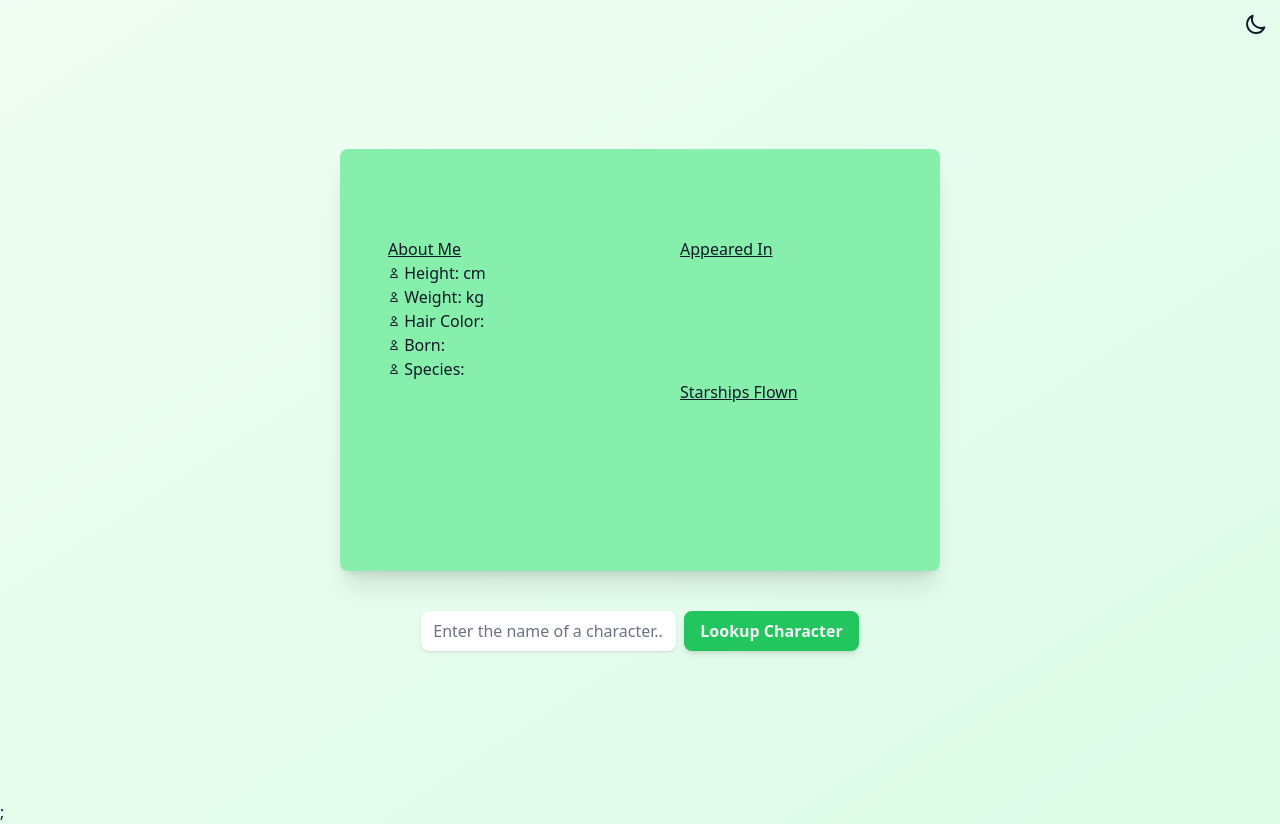
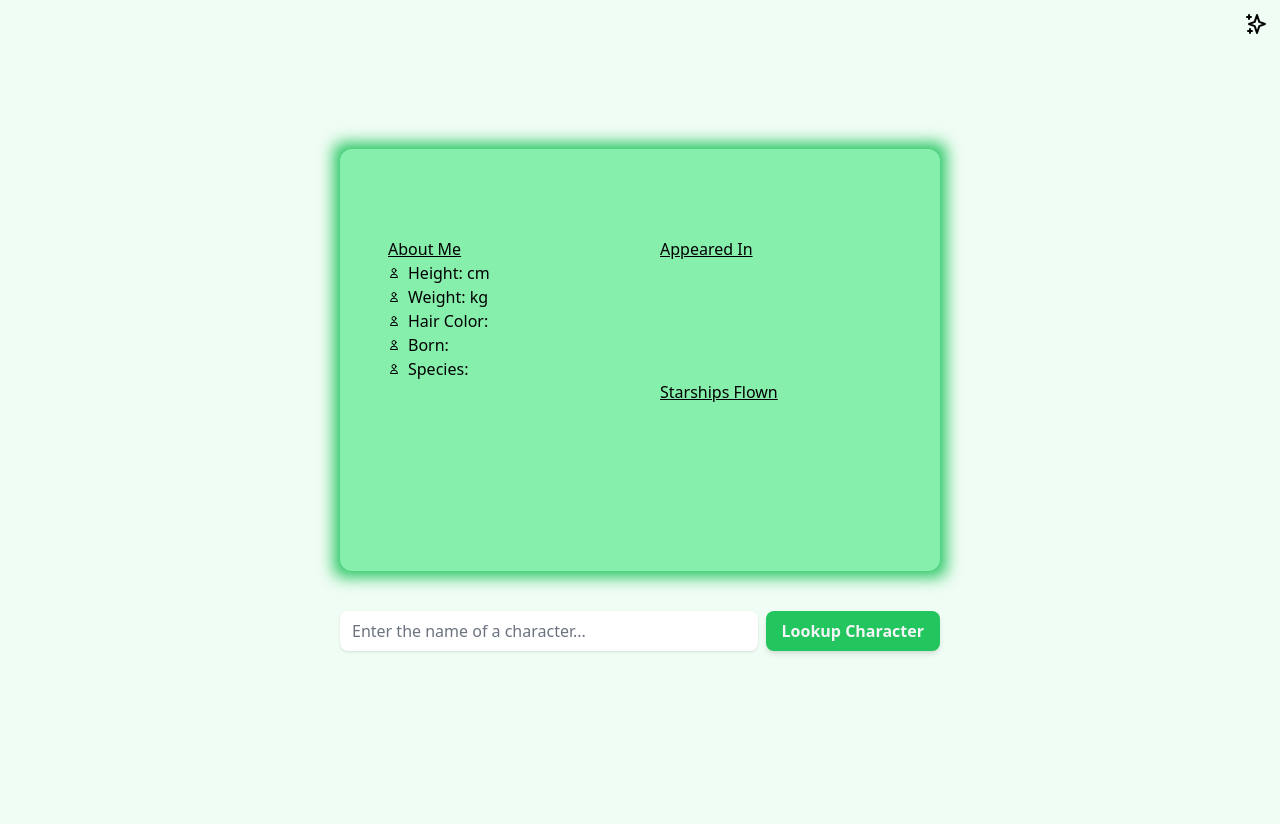
Before and after one commit to dsuroviec/star-stars, a Next.js app: page / in a window 1280 px wide. After the commit the page ends 800 px from the top, so only its background shows below. Built offline with nearby package versions, Linux system fonts and the light colour scheme.

Commit message:
Responsiveness and styling, add error if no match for searched name

```diff
--- a/components/Button.tsx
+++ b/components/Button.tsx
@@ -4,7 +4,7 @@ const Button = ({
 }: React.ComponentPropsWithoutRef<"button">) => {
   return (
     <button
-      className={` dark:bg-red-700 dark:focus:ring-2 dark:focus:ring-red-900 focus:ring-green-700 focus:outline-none focus:ring-2 text-gray-100 bg-green-500 hover:bg-green-600 shadow-md font-bold py-2 px-4 rounded-lg ${className} `}
+      className={` dark:bg-red-600  dark:hover:bg-red-700 dark:focus:ring-2 dark:focus:ring-red-900 focus:ring-green-700 focus:outline-none focus:ring-2 text-gray-100 bg-green-500 hover:bg-green-600 shadow-md font-bold py-2 px-4 rounded-lg ${className} `}
       {...props}
     ></button>
   );
--- a/pages/_app.tsx
+++ b/pages/_app.tsx
@@ -5,7 +5,7 @@ import { ThemeProvider } from "next-themes";
 function MyApp({ Component, pageProps }: AppProps) {
   return (
     <ThemeProvider attribute="class">
-      <Component {...pageProps} />;
+      <Component {...pageProps} />
     </ThemeProvider>
   );
 }
--- a/pages/_document.js
+++ b/pages/_document.js
@@ -5,8 +5,8 @@ export default function Document() {
     <Html>
       <Head />
       <body
-        class="bg-gradient-to-br from-green-50 to-green-100 dark:from-gray-800
-        dark:to-gray-900 text-gray-900 dark:text-gray-200 "
+        className="dark:bg-[#1c1c1f]
+        bg-green-50"
       >
         <Main />
         <NextScript />
--- a/pages/index.tsx
+++ b/pages/index.tsx
@@ -2,9 +2,8 @@ import { useState } from "react";
 import type { NextPage } from "next";
 import Head from "next/head";
 import Image from "next/image";
-
 import {
-  MoonIcon,
+  SparklesIcon,
   SunIcon,
   PaperAirplaneIcon,
   VideoCameraIcon,
@@ -20,7 +19,7 @@ import { useTheme } from "next-themes";
 // Finish dark/light mode colors
 // Add validations:Need an error when there is no match, and return when no data.
 
-const Home: NextPage = () => {
+const Home: NextPage = (p) => {
   interface Character {
     name: string;
     height: number;
@@ -35,7 +34,7 @@ const Home: NextPage = () => {
   const [species, setSpecies] = useState<any>([]);
   const [films, setFilms] = useState<any>([]);
   const [starships, setStarships] = useState<any>([]);
-
+  const [showError, setShowError] = useState(false);
   const { name, height, mass, hair_color, birth_year } = character || {};
 
   // controls dark/light mode, and favicon to match up with mode
@@ -44,10 +43,9 @@ const Home: NextPage = () => {
     theme === "dark" ? "/skywalker.ico" : "/vader.ico"
   );
 
-  console.log(theme);
-
+  console.log(showError);
   return (
-    <div className="h-screen w-screen">
+    <div className="h-screen w-screen relative p-2">
       <button
         className={`absolute top-1 right-1 p-2 ${
           theme === "dark" ? "hover:text-yellow-300" : "hover:text-indigo-500"
@@ -61,76 +59,80 @@ const Home: NextPage = () => {
             setFav("/vader.ico");
           }
         }}
+        aria-label="Change theme"
       >
         {theme === "dark" ? (
           <SunIcon className="w-6 h-6" />
         ) : (
-          <MoonIcon className="w-6 h-6" />
+          <SparklesIcon className="w-6 h-6" />
         )}
       </button>
 
       <Head>
         <title>Star Stars</title>
-        <meta name="description" content="Generated by create next app" />
+        {/* <meta name="Star" content="Generated by create next app" /> */}
         <link rel="icon" href={fav} />
       </Head>
 
-      <main className="max-w-[600px] min-h-screen flex flex-col mx-auto justify-center ">
-        <section id="Character">
-          <div className="bg-green-300 rounded-lg shadow-xl p-4 dark:bg-gray-800 dark:border-2 dark: border-red-900 ">
-            <h1 className="text-center h-10 font-extrabold text-3xl">{name}</h1>
-            <div className="flex min-h-[350px] p-8">
+      <main className="max-w-[600px] h-full flex flex-col mx-auto justify-center ">
+        <section id="Character" className="relative">
+          <div className=" bg-green-500 dark:bg-red-600 rounded-lg absolute -inset-1.5  blur"></div>
+          <div className="bg-green-300 relative rounded-xl p-4 dark:bg-[#161617] ">
+            <h1 className="text-center relative h-10 font-extrabold text-3xl">
+              {name}
+            </h1>
+            <div className="flex gap-10 min-h-[350px] p-8">
               <div className="basis-1/2">
                 <h2 className="underline ">About Me</h2>
                 <ul className="">
                   <li className="flex items-center">
-                    <UserIcon className="h-3 w-3" />
-                    &nbsp;Height:&nbsp;{height}cm
+                    <UserIcon className="mr-2 h-3 w-3" />
+                    Height:&nbsp;{height}cm
                   </li>
                   <li className="flex items-center">
-                    <UserIcon className="h-3 w-3" />
-                    &nbsp;Weight:&nbsp;{mass}kg
+                    <UserIcon className="mr-2 h-3 w-3" />
+                    Weight:&nbsp;{mass}kg
                   </li>
                   <li className="flex items-center">
-                    <UserIcon className="h-3 w-3" />
-                    &nbsp;Hair Color:&nbsp;{hair_color}
+                    <UserIcon className="mr-2 h-3 w-3" />
+                    Hair Color:&nbsp;{hair_color}
                   </li>
                   <li className="flex items-center">
-                    <UserIcon className="h-3 w-3" />
-                    &nbsp;Born:&nbsp;{birth_year}
+                    <UserIcon className="mr-2 h-3 w-3" />
+                    Born:&nbsp;{birth_year}
                   </li>
 
                   <li className="flex items-center">
-                    <UserIcon className="h-3 w-3 flex" />
-                    &nbsp;Species:&nbsp;
+                    <UserIcon className="mr-2  h-3 w-3 flex" />
+                    Species:&nbsp;
                   </li>
                   <ul className="block list-disc ml-8">
-                    {species.map((species: any) => (
-                      <li>{species.name}</li>
+                    {species.map((species: any, index: number) => (
+                      <li key={index}>{species.name}</li>
                     ))}
                   </ul>
                 </ul>
               </div>
-              <div className=" basis-1/2 flex flex-col pl-10 h-unset ">
+              <div className=" basis-1/2 flex flex-col  h-unset ">
                 <div className=" basis-1/2">
                   <h2 className="underline">Appeared In</h2>
                   <ul className="">
                     {films.map((film: any, index: number) => (
                       <li key={index} className="flex items-center">
-                        <VideoCameraIcon className=" animate-pulse h-3 w-3" />
-                        &nbsp; {film.title}
+                        <VideoCameraIcon className="mr-2 animate-pulse h-3 w-3" />
+                        {film.title}
                       </li>
                     ))}
                   </ul>
                 </div>
                 <div className="basis-1/2">
-                  <h2 className="underline">Starships Flown</h2>
+                  <h2 className="underline">Starships&nbsp;Flown</h2>
                   <ul className="">
                     {starships.map((starship: any, index: number) => (
                       <>
                         <li key={index} className="flex items-center">
-                          <PaperAirplaneIcon className=" animate-spin h-3 w-3" />
-                          &nbsp; {starship.name}
+                          <PaperAirplaneIcon className="mr-2 animate-spin h-3 w-3" />
+                          {starship.name}
                         </li>
                       </>
                     ))}
@@ -140,9 +142,8 @@ const Home: NextPage = () => {
             </div>
           </div>
         </section>
-
         <form
-          className="text-center mt-10"
+          className="mt-10 block sm:flex"
           onSubmit={async (e) => {
             e.preventDefault();
             // Get the the searched character
@@ -151,7 +152,8 @@ const Home: NextPage = () => {
             )
               .then((response) => response.json())
               .then((response) => response.results[0]);
-            if (!character || !character.length) {
+            if (!character) {
+              setShowError(true);
               return;
             }
             // Get all films in parallel for which the searched character has starred
@@ -187,17 +189,28 @@ const Home: NextPage = () => {
           }}
         >
           <Input
-            className="mr-2"
+            className="mr-2 w-full sm:grow"
             placeholder="Enter the name of a character..."
             value={searchedValue}
             onChange={(e) => {
+              setShowError(false);
               setSearchedValue(e.target.value);
             }}
+            aria-label="Name Searchbar"
           ></Input>
-          <Button>Lookup Character</Button>
+          <Button
+            className="w-full mt-4 sm:mt-0 sm:w-fit"
+            aria-label="Search Button"
+          >
+            Lookup&nbsp;Character
+          </Button>
         </form>
+        {showError && (
+          <p className="mt-2 text-red-700">
+            No match found, please try something else
+          </p>
+        )}
       </main>
-      <footer></footer>
     </div>
   );
 };
```
Also changed, not shown: pages/profile/profile.tsx (deleted, +0 -39 lines), public/images/user.svg (deleted).
